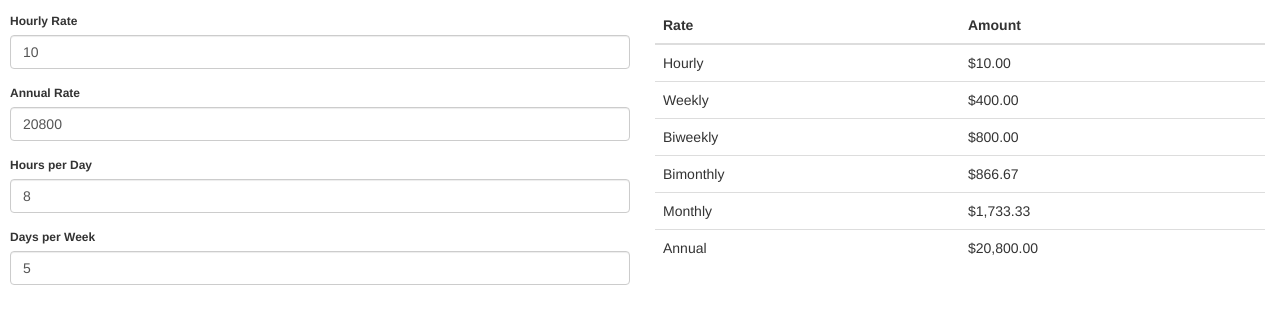
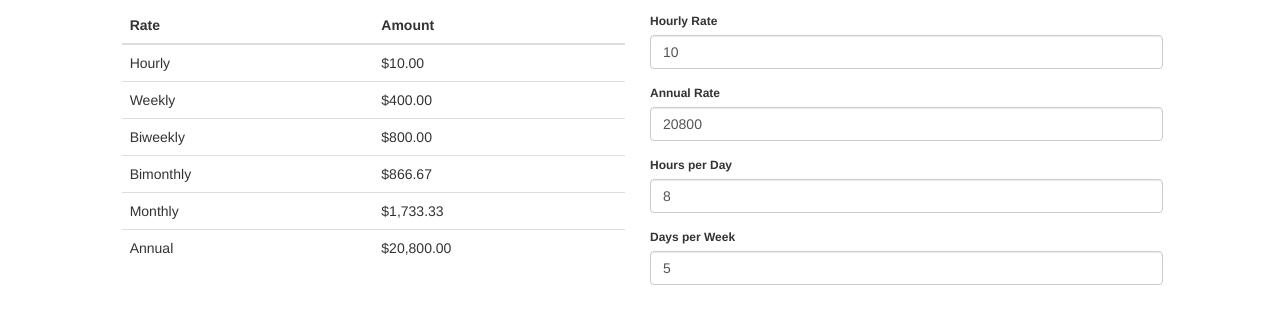
Before and after one commit to frodare/salaryCalculator, a plain HTML site: page index.html in a window 1280 px wide. Shown: the part 63-386 px from the top of the page. Drawn offline with Linux system fonts and the light colour scheme.

Commit message:
move results

```diff
--- a/index.html
+++ b/index.html
@@ -19,54 +19,8 @@
 	<h1>Salary Calculator</h1>
 
 	<div ng-controller="SalaryCalculatorController" >
-		<!--
-		<div class="sal-results col-sm-3 col-sm-offset-2">
-			<div>
-				<h5>Hourly Rate</h5>
-				<h4>{{ sal.hourly  | currency}}</h4>
-			</div>
-			<div>
-				<h5>Weekly Rate</h5>
-				<h4>{{ sal.weekly  | currency}}</h4>
-			</div>
-			<div>
-				<h5>Annual Rate</h5>
-				<h4>{{ sal.annual  | currency}}</h4>
-			</div>
-		</div>
-		-->
-		<div class="col-sm-6 input-sm">
-			<div class="form-group">
-				<label class="control-label">Hourly Rate</label>
-				<div class="">
-					<input type="text" class="form-control" fro-integer ng-model="sal.hourly" ng-change="calculateByHour()"/>
-				</div>
-			</div>
 
-			<div class="form-group">
-				<label class="control-label">Annual Rate</label>
-				<div class="">
-					<input type="text" class="form-control" fro-integer ng-model="sal.annual" ng-change="calculateByYear()"/>
-				</div>
-			</div>
-
-			<div class="form-group">
-				<label class="control-label">Hours per Day</label>
-				<div class="">
-					<input type="text" class="form-control" fro-integer ng-model="sal.hoursPerDay" ng-change="calculateByHour()"/>
-				</div>
-			</div>
-
-			<div class="form-group">
-				<label class="control-label">Days per Week</label>
-				<div class="">
-					<input type="text" class="form-control" fro-integer ng-model="sal.daysPerWeek" ng-change="calculateByHour()"/>
-				</div>
-			</div>
-		</div>
-
-
-		<div class="col-sm-6">
+		<div class="col-sm-5 col-sm-offset-1">
 			<table class="table">
 				<thead>
 					<tr>
@@ -104,6 +58,41 @@
 		</div>
 
 
+		<div class="col-sm-5 input-sm">
+
+			<div class="form-group">
+				<label class="control-label">Hourly Rate</label>
+				<div class="">
+					<input type="text" class="form-control" fro-integer ng-model="sal.hourly" ng-change="calculateByHour()"/>
+				</div>
+			</div>
+
+			<div class="form-group">
+				<label class="control-label">Annual Rate</label>
+				<div class="">
+					<input type="text" class="form-control" fro-integer ng-model="sal.annual" ng-change="calculateByYear()"/>
+				</div>
+			</div>
+
+			<div class="form-group">
+				<label class="control-label">Hours per Day</label>
+				<div class="">
+					<input type="text" class="form-control" fro-integer ng-model="sal.hoursPerDay" ng-change="calculateByHour()"/>
+				</div>
+			</div>
+
+			<div class="form-group">
+				<label class="control-label">Days per Week</label>
+				<div class="">
+					<input type="text" class="form-control" fro-integer ng-model="sal.daysPerWeek" ng-change="calculateByHour()"/>
+				</div>
+			</div>
+		</div>
+
+
+
+
+
 
 
 
```
